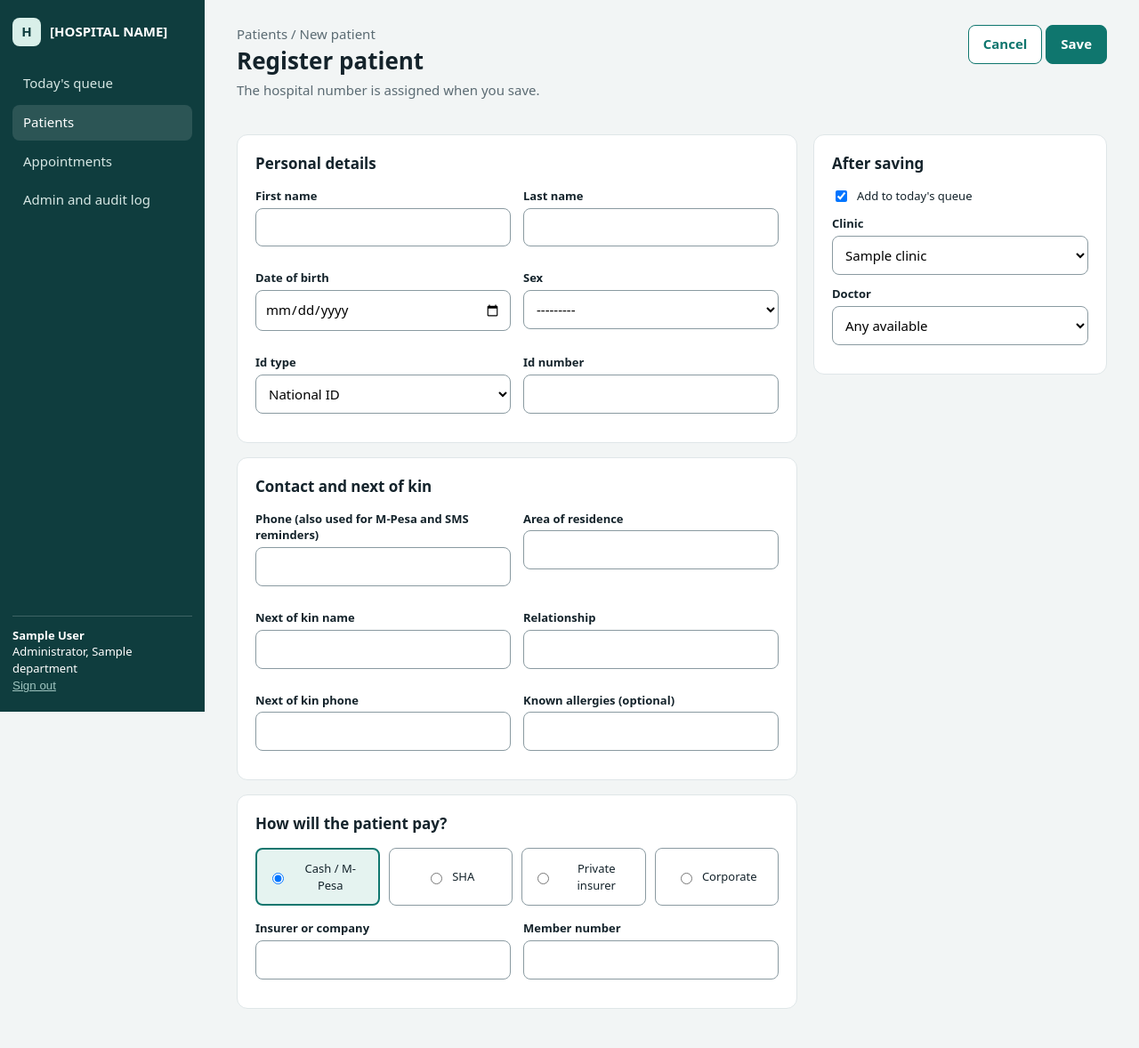
After one commit to ngugiherman8/Hospital-Management-System, a Django app: page /patients/new/ in a window 1280 px wide. The commit adds this page. Shown: the whole page at 89% size. Run offline with Django 5.2, Linux system fonts and the light colour scheme; a user stored in the database is signed in; tables that the repository leaves empty hold one stand-in row (values such as "Sample post"); parts of the project's set-up code (start-up, migrations or seed data) failed here and were passed over.

Commit message:
Add files via upload

```diff
--- /dev/null
+++ b/templates/patients/_rows.html
@@ -0,0 +1,2 @@
+{% for p in patients %}<tr><td>{{ p.hospital_number }}</td><td><b>{{ p.full_name }}</b><small>{{ p.get_sex_display|slice:":1" }}, {{ p.age }} years</small></td><td>{{ p.phone }}</td><td><a class="btn sm" href="{{ p.get_absolute_url }}">Open</a></td></tr>
+{% empty %}<tr><td colspan="4">No patients found.</td></tr>{% endfor %}
--- /dev/null
+++ b/templates/patients/form.html
@@ -0,0 +1,30 @@
+{% extends "base.html" %}{% block title %}{{ title }}{% endblock %}
+{% block content %}
+<form method="post" novalidate>{% csrf_token %}
+<div class="top"><div><p class="sub" style="margin:0">Patients / {% if editing %}Edit{% else %}New patient{% endif %}</p>
+<h1>{{ title }}</h1>{% if not editing %}<p class="sub">The hospital number is assigned when you save.</p>{% else %}<p class="sub">{{ patient.hospital_number }}</p>{% endif %}</div>
+<div><a class="btn" href="{% if editing %}{{ patient.get_absolute_url }}{% else %}{% url 'queue' %}{% endif %}">Cancel</a>
+<button class="btn primary" type="submit">{% if dupes %}Check again{% elif editing %}Save changes{% else %}Save{% endif %}</button></div></div>
+{% if form.non_field_errors %}<div class="msg error">{{ form.non_field_errors }}</div>{% endif %}
+<div class="layout"><div>
+<section class="card"><h2>Personal details</h2><div class="grid2">
+{% for f in form %}{% if f.name in "first_name last_name date_of_birth sex id_type id_number" %}<div class="field"><label for="{{ f.id_for_label }}">{{ f.label }}</label>{{ f }}{% for e in f.errors %}<div class="err">{{ e }}</div>{% endfor %}</div>{% endif %}{% endfor %}
+</div></section>
+<section class="card"><h2>Contact and next of kin</h2><div class="grid2">
+{% for f in form %}{% if f.name in "phone area_of_residence next_of_kin_name next_of_kin_relationship next_of_kin_phone allergies" %}<div class="field"><label for="{{ f.id_for_label }}">{{ f.label }}</label>{{ f }}{% for e in f.errors %}<div class="err">{{ e }}</div>{% endfor %}</div>{% endif %}{% endfor %}
+</div></section>
+<section class="card"><h2>How will the patient pay?</h2>
+<div class="pay">{% for radio in form.payer_type %}<label>{{ radio.tag }} {{ radio.choice_label }}</label>{% endfor %}</div>
+<div class="grid2"><div class="field"><label for="{{ form.insurer_name.id_for_label }}">{{ form.insurer_name.label }}</label>{{ form.insurer_name }}{% for e in form.insurer_name.errors %}<div class="err">{{ e }}</div>{% endfor %}</div>
+<div class="field"><label for="{{ form.member_number.id_for_label }}">{{ form.member_number.label }}</label>{{ form.member_number }}{% for e in form.member_number.errors %}<div class="err">{{ e }}</div>{% endfor %}</div></div></section>
+</div><aside>
+{% if dupes %}<section class="card dupes" role="alert"><h2>{{ dupes|length }} possible match{{ dupes|length|pluralize:"es" }} found</h2>
+<p>Check before creating a new record.</p>
+{% for d in dupes %}<div class="dupe"><b>{{ d.patient.full_name }}</b><small>{{ d.patient.get_sex_display|slice:":1" }}, {{ d.patient.age }} years. {{ d.patient.hospital_number }}. {{ d.reasons|join:"; " }}.</small>
+<a class="btn sm" target="_blank" href="{{ d.patient.get_absolute_url }}">Open this patient</a></div>{% endfor %}
+<button class="btn" style="width:100%" name="confirm_new" value="1" type="submit">None match, continue as new patient</button></section>{% endif %}
+{% if not editing %}<section class="card"><h2>After saving</h2>
+<label style="display:flex;gap:8px;align-items:center;font-weight:500"><input style="width:auto" type="checkbox" name="add_to_queue" value="1" checked> Add to today's queue</label>
+<div class="field" style="margin-top:12px"><label for="clinic">Clinic</label><select id="clinic" name="clinic">{% for c in clinics %}<option value="{{ c.pk }}">{{ c.name }}</option>{% endfor %}</select></div>
+<div class="field"><label for="doctor">Doctor</label><select id="doctor" name="doctor"><option value="">Any available</option>{% for d in doctors %}<option value="{{ d.pk }}">{{ d }}</option>{% endfor %}</select></div></section>{% endif %}
+</aside></div></form>{% endblock %}
--- /dev/null
+++ b/templates/patients/list.html
@@ -0,0 +1,6 @@
+{% extends "base.html" %}{% block title %}Patients{% endblock %}
+{% block content %}<div class="top"><div><h1>Patients</h1><p class="sub">Search by name, hospital number or phone.</p></div>
+{% if user.role == 'receptionist' or user.is_superuser or user.role == 'admin' %}<a class="btn primary" href="{% url 'patients:create' %}">Register new patient</a>{% endif %}</div>
+<div class="card"><input type="search" name="q" value="{{ q }}" placeholder="Name, hospital no. or phone" aria-label="Search patients"
+ hx-get="{% url 'patients:list' %}" hx-trigger="input changed delay:300ms, search" hx-target="#rows" hx-push-url="true">
+<table style="margin-top:12px"><thead><tr><th>Hospital no.</th><th>Patient</th><th>Phone</th><th></th></tr></thead><tbody id="rows">{% include "patients/_rows.html" %}</tbody></table></div>{% endblock %}
```
Also changed, not shown: templates/patients/detail.html (+15 -0 lines).
